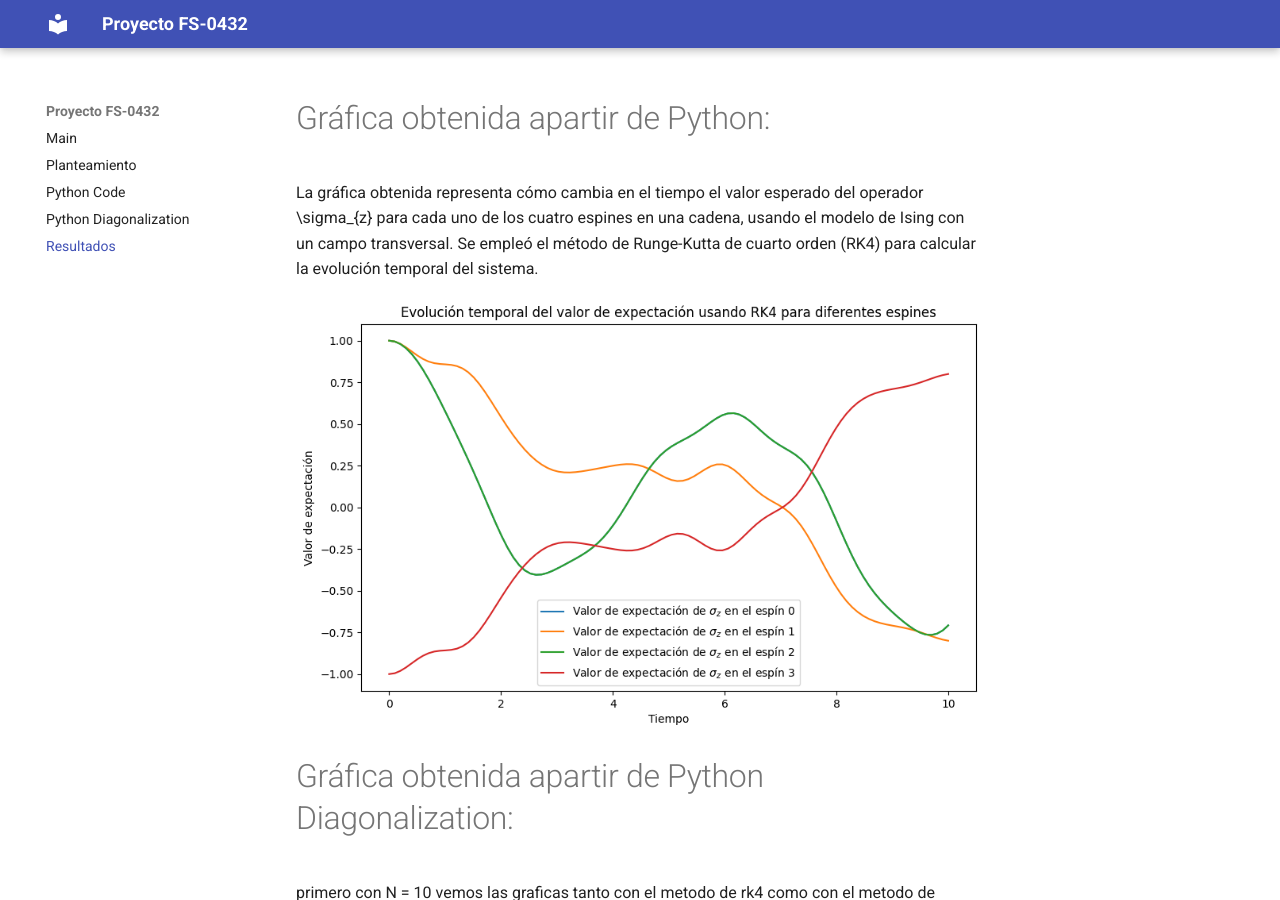
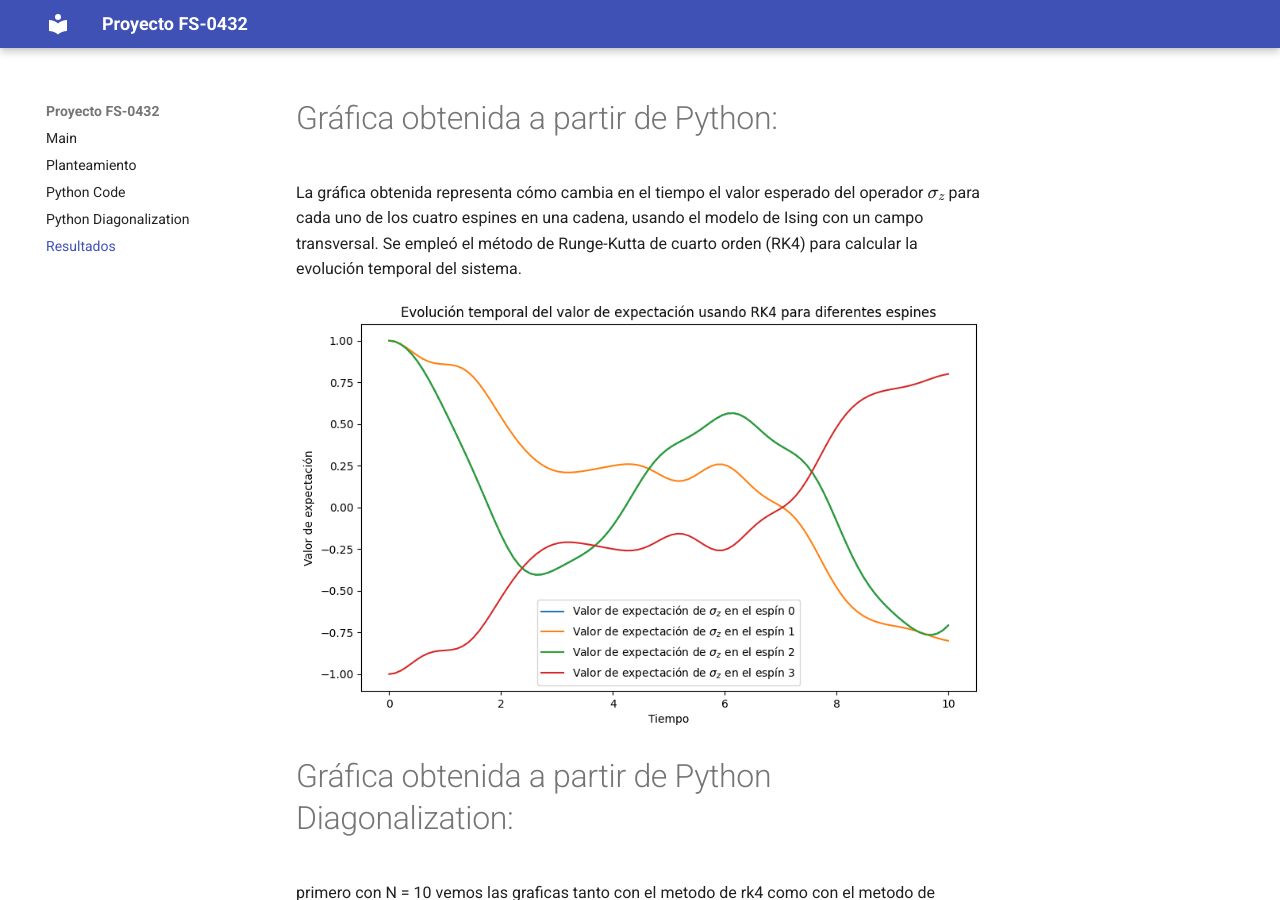
Before and after one commit to BrayCal/Proyecto-FS-0432, an MkDocs documentation site: the page built from docs/imagen.md, in a window 1280 px wide and 900 px high. Built offline with MkDocs 1.6.1 and Material for MkDocs 9.7.7, drawn with Linux system fonts in a browser that asks for light colours.

Commit message:
Correccion de sintaxis y latex en imagen

```diff
--- a/docs/imagen.md
+++ b/docs/imagen.md
@@ -1,10 +1,10 @@
-# Gráfica obtenida apartir de Python:
+# Gráfica obtenida a partir de Python:
 
-La gráfica obtenida representa cómo cambia en el tiempo el valor esperado del operador \sigma_{z} para cada uno de los cuatro espines en una cadena, usando el modelo de Ising con un campo transversal. Se empleó el método de Runge-Kutta de cuarto orden (RK4) para calcular la evolución temporal del sistema.
+La gráfica obtenida representa cómo cambia en el tiempo el valor esperado del operador $\sigma_{z}$ para cada uno de los cuatro espines en una cadena, usando el modelo de Ising con un campo transversal. Se empleó el método de Runge-Kutta de cuarto orden (RK4) para calcular la evolución temporal del sistema.
 
 ![](img/C1ramses.png)
 
-# Gráfica obtenida apartir de Python Diagonalization:
+# Gráfica obtenida a partir de Python Diagonalization:
 primero con N = 10 vemos las graficas tanto con el metodo de rk4 como con el metodo de diagonalizacion.
 
 Con RK4:
```
Also changed, not shown: site/imagen/index.html.
